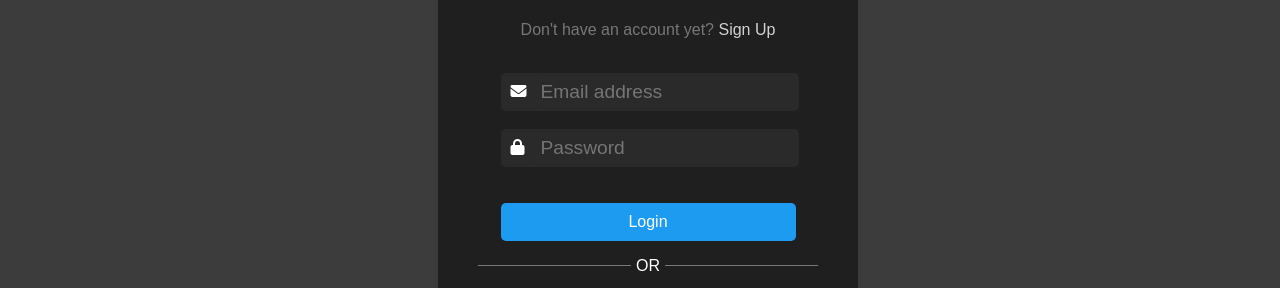
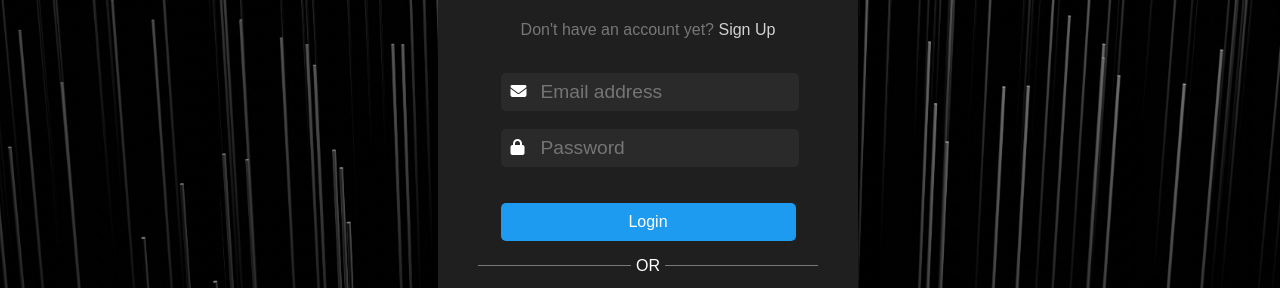
Before and after one commit to Ruylx/loginpage0, a plain HTML site: page index.html in a window 1280 px wide. Shown: the part 358-646 px from the top of the page. Drawn offline with Linux system fonts and the light colour scheme.

Commit message:
Add files via upload

```diff
--- a/index.css
+++ b/index.css
@@ -2,7 +2,7 @@ body {
 background-color: rgb(60, 60, 60);
 color: white;
 justify-content: center;
-    background-image: url(background.jpg);
+    background-image: url(index.jpg);
     background-size: cover;
     background-position: center;
     background-repeat: no-repeat;
```
